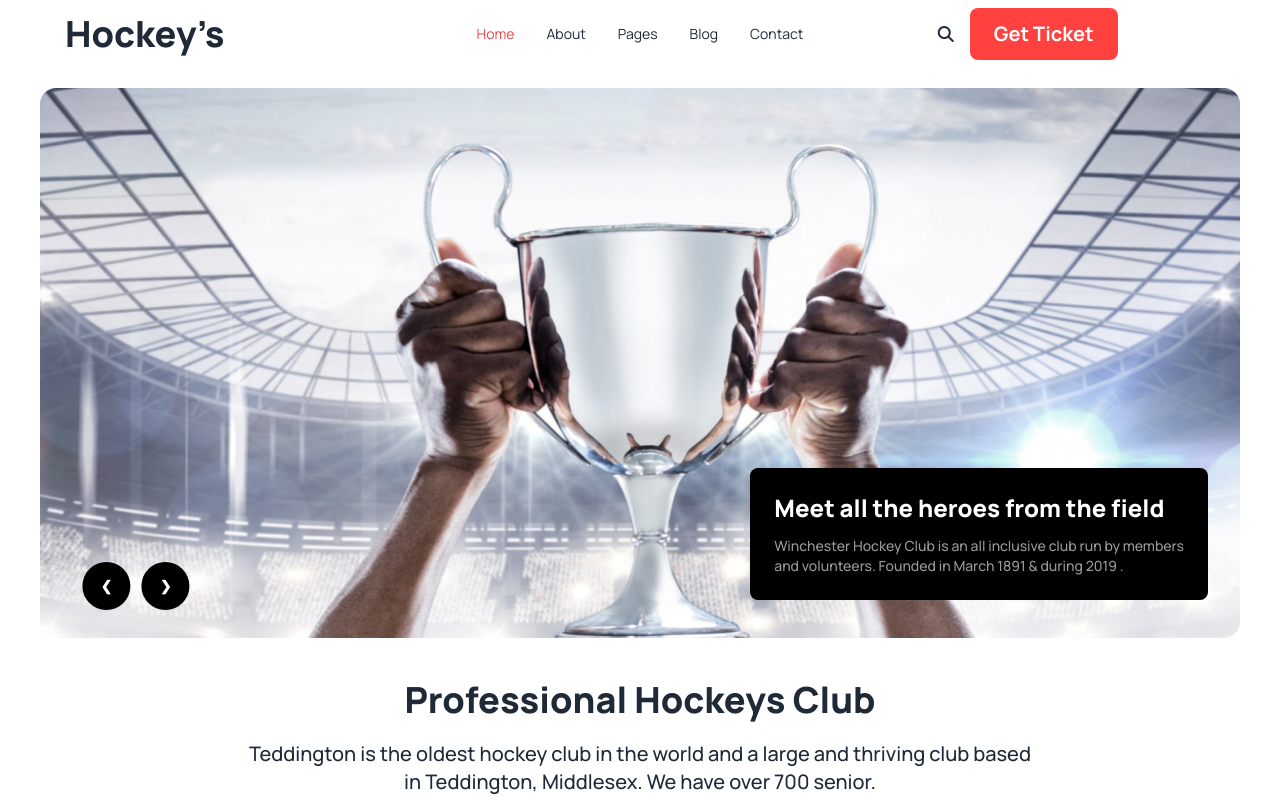
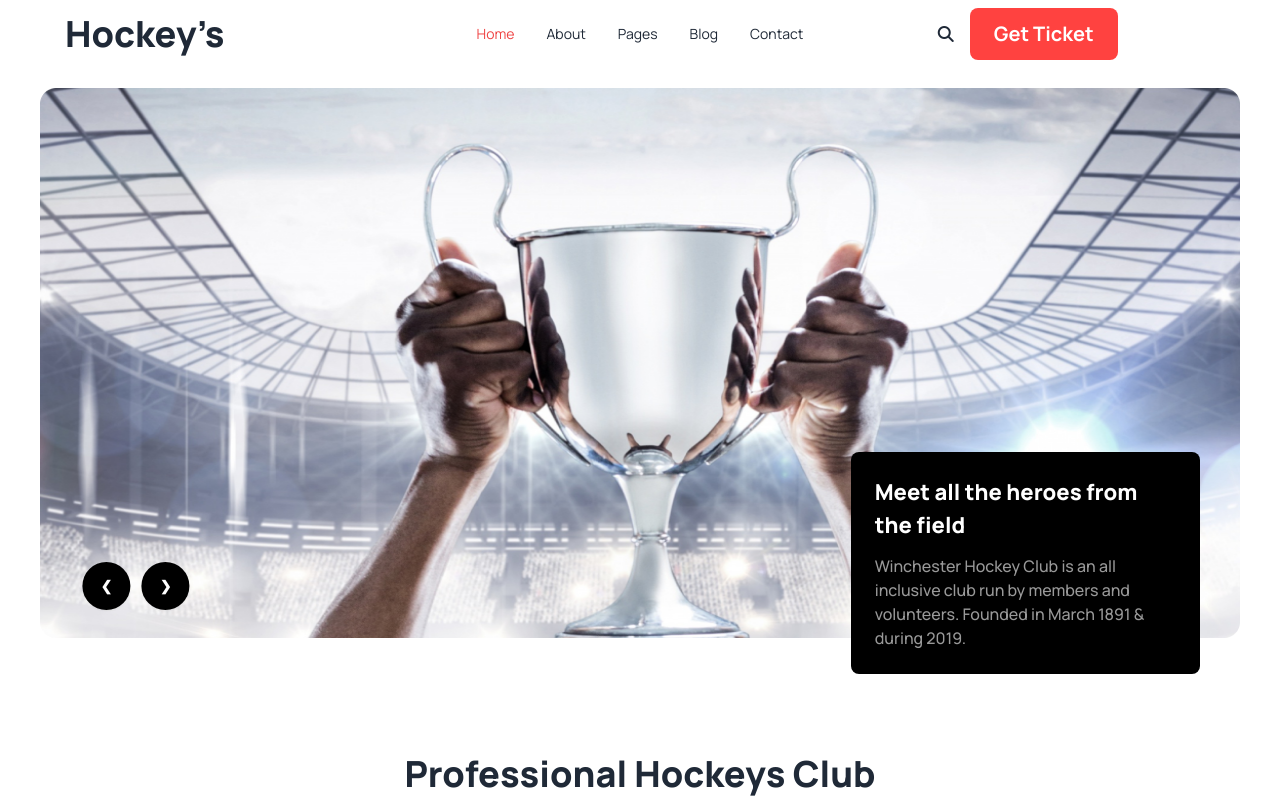
Before and after one commit to kamruzzaman1234/Assignment_3-_B9A3-Hockeys, a plain HTML site: page index.html in a window 1280 px wide. Shown: the top 800 px of the page. Drawn offline with nearby package versions, Linux system fonts and the light colour scheme.

Commit message:
update code

```diff
--- a/index.html
+++ b/index.html
@@ -159,12 +159,13 @@
 
               </div>
               <!-- Extra Design -->
-              <div class="flex  lg:justify-between lg:items-center cols-span-2
+              <!-- <div class="grid grid-cols-1 lg:grid-cols-3 justify-center items-center
                mt-10 lg:-mt-44   mr-8">
-               <div class=""></div>
-               <div class=""></div>
+
                 <div
-                  class="bg-black relative z-40 p-9 lg:p-6 text-white space-y-3 rounded-lg"
+                  class="bg-black relative
+                   z-40 p-9 col-span-3
+                   lg:p-6 text-white space-y-3 rounded-lg"
                 >
                   <h3 class="font-extrabold text-2xl">
                     Meet all the heroes from the field
@@ -175,6 +176,28 @@
                     and volunteers. Founded in March 1891 & during 2019 .
                   </p>
                 </div>
+              </div> -->
+
+              <div class="grid grid-cols-1 lg:grid-cols-3 gap-4 text-white">
+                  <div class="hidden lg:block bg-transparent"></div>
+                  <div class="hidden lg:block bg-transparent"></div>
+                  <div class="col-span-3 lg:col-span-1
+                   mt-8 lg:-mt-48 rounded-lg mr-0 lg:mr-10">
+                    <div
+                  class="bg-black relative
+                   z-40 p-9 col-span-3
+                   lg:p-6 text-white space-y-3 rounded-lg"
+                >
+                  <h3 class="font-extrabold text-[22px]">
+                    Meet all the heroes from the field
+                  </h3>
+                  <p class="font-medium text-[16px] text-[#FFFFFF99]">
+                    Winchester Hockey Club is an all inclusive club run by members
+
+                    and volunteers. Founded in March 1891 & during 2019.
+                  </p>
+                </div>
+                  </div>
               </div>
 
               <div>
```
